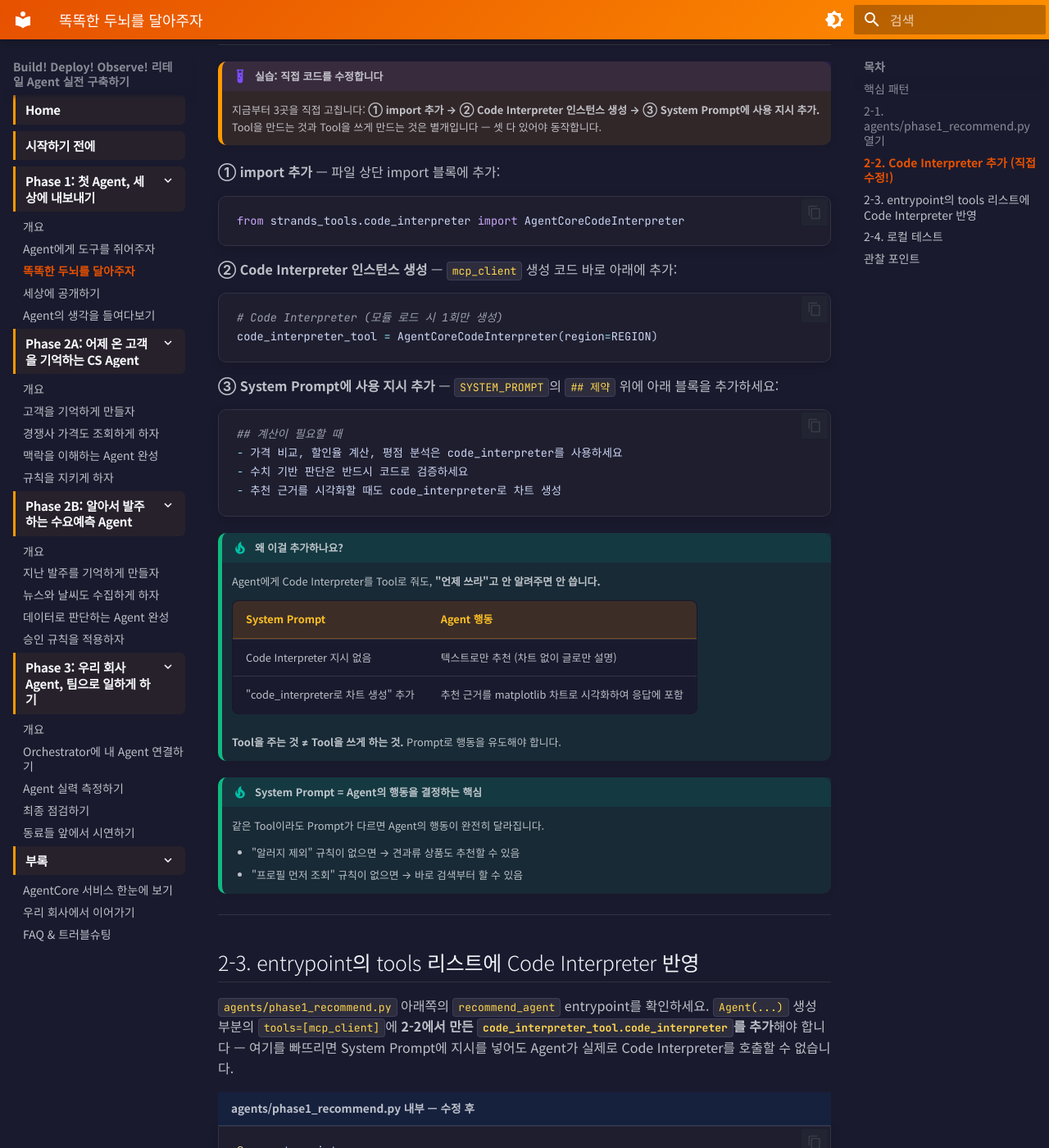
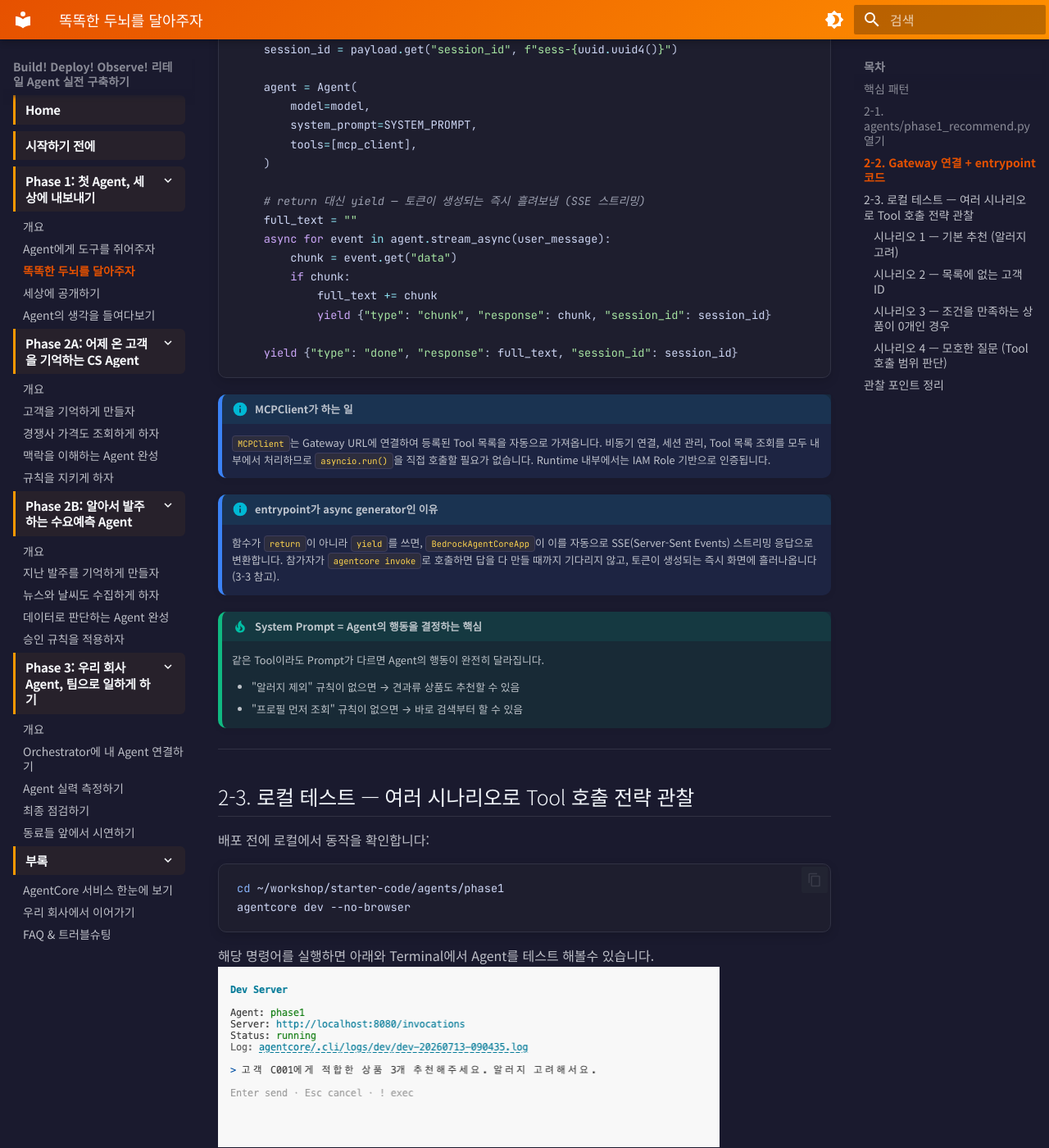
Before and after one commit to kjhyuok/rcg-agentcore-workshop-guide, an MkDocs documentation site: the page built from docs/phase1/step2-agent.md, in a window 1280 px wide and 1400 px high, scrolled down 2774 px. Shown: the whole window at 82% size. Built offline with MkDocs 1.6.1 and Material for MkDocs 9.7.7, drawn with Linux system fonts in a browser that asks for light colours; some of the changed text lies outside the part shown.

Commit message:
refactor: Phase 1에서 Code Interpreter를 빼고 시나리오 기반 Tool 관찰로 재구성
Code Interpreter로 생성한 이미지/차트가 현재 Agent entrypoint의 스트리밍
필터(event.get("data"))와 strands_tools의 AgentCoreCodeInterpreter
결과 처리(_create_tool_result가 content를 str()로 강제 변환) 두 곳에서
막혀 Playground 화면에 실제로 렌더링되지 않는 구조적 문제를 확인.
base64/S3 우회 방안은 지연시간(base64는 응답 생성에만 수십초~수분 추가)과
인프라 준비 부담이 커서, Phase 1의 필수 학습 요소에서는 제외하기로 결정.

대신 Gateway/Runtime/Observability라는 Phase 1 핵심 서비스는 유지하고,
같은 3개 Tool로 4가지 시나리오(기본 추천/신규 고객/조건 0건/모호한 질문)를
실행하며 Agent의 Tool 호출 전략과 정직성(지어내지 않기)을 관찰하는
실습으로 Step 2를 재구성. Code Interpreter는 Phase 3(선택 심화)로 이동.

- docs/phase1/step2-agent.md: Code Interpreter 추가 실습 제거, 시나리오 4개 추가
- docs/phase1/index.md: 아키텍처 다이어그램/개요에서 Code Interpreter 제거
- docs/index.md: 서비스 표/타임테이블/Phase 요약에서 Code Interpreter를 Phase 3로 이동
- docs/appendix/service-map.md: Code Interpreter 사용 Phase를 1→3(선택)으로 갱신,
  region 오타(us-east-1→us-west-2)도 함께 수정

Co-Authored-By: Claude Sonnet 5 <noreply@anthropic.com>

````diff
--- a/docs/phase1/index.md
+++ b/docs/phase1/index.md
@@ -1,13 +1,12 @@
-# Phase 1: 추천 Agent + 시각화
+# Phase 1: 추천 Agent
 
-고객이 "견과류 알러지가 있는데 뭐 추천해줄래요?"라고 물었습니다. 여러분의 Agent는 프로필을 확인하고, 알러지를 피하고, 취향에 맞는 상품을 골라 추천합니다. 그리고 추천 이유를 Python 코드로 시각화하여 매출 차트까지 응답에 포함합니다 — 이 모든 것이 AgentCore 위에서 동작합니다.
+고객이 "견과류 알러지가 있는데 뭐 추천해줄래요?"라고 물었습니다. 여러분의 Agent는 프로필을 확인하고, 알러지를 피하고, 취향에 맞는 상품을 골라 추천합니다. 신규 고객, 조건에 안 맞는 요청 등 다양한 시나리오에서 Agent가 Tool을 어떻게 판단하고 호출하는지도 함께 관찰합니다 — 이 모든 것이 AgentCore 위에서 동작합니다.
 
 !!! abstract "이 Phase에서 배우는 것"
     - **Gateway** — Lambda를 MCP Tool로 변환하여 Agent에 연결
-    - **Code Interpreter** — Agent가 Python으로 추천 이유 시각화 (매출 차트 생성)
     - **Runtime** — Agent를 HTTPS 엔드포인트로 배포
     - **Observability** — GenAI Dashboard에서 Trace 실시간 확인
-    - **핵심 패턴** — Agent = Model + Prompt + Gateway(Tools) + Code Interpreter(시각화)
+    - **핵심 패턴** — Agent = Model + Prompt + Gateway(Tools), 시나리오별 Tool 호출 전략
 
 ---
 
@@ -16,9 +15,9 @@
 | 항목 | 내용 |
 |------|------|
 | 소요 시간 | 60분 |
-| AgentCore 서비스 | Gateway, Runtime, Observability, Code Interpreter |
-| 만드는 것 | 상품 추천 Agent (HTTPS 엔드포인트 + 시각화) |
-| Tool 수 | 3개 (customer_profile, product_search, purchase_history) + Code Interpreter |
+| AgentCore 서비스 | Gateway, Runtime, Observability |
+| 만드는 것 | 상품 추천 Agent (HTTPS 엔드포인트) |
+| Tool 수 | 3개 (customer_profile, product_search, purchase_history) |
 
 ---
 
@@ -37,48 +36,35 @@ graph TB
         T3["purchase_history<br/>(Lambda)"]
     end
 
-    subgraph CI["🐍 Code Interpreter"]
-        PY["Python Sandbox<br/>matplotlib/pandas<br/>차트 생성 → 응답 포함"]
-    end
-
     subgraph OB["👁️ Observability"]
         TR["GenAI Dashboard<br/>X-Ray Trace"]
     end
 
     AG -->|MCP tool_use| GW
-    AG -->|코드 실행| CI
     RT -.->|자동 Trace| OB
 
     style RT fill:#fff3e0,stroke:#e65100
     style GW fill:#e3f2fd,stroke:#1565c0
-    style CI fill:#e8f5e9,stroke:#2e7d32
     style OB fill:#f3e5f5,stroke:#6a1b9a
 ```
-
-<!-- AWS 아이콘 버전 (롤백 시 이 블록만 삭제) -->
-<figure markdown>
-  ![Phase 1 Architecture](../assets/phase1_architecture.png){ width="600" }
-  <figcaption>AWS 서비스 아이콘 기반 아키텍처</figcaption>
-</figure>
 
 ---
 
 ## Steps
 
 1. [Gateway 생성 & Tool 등록](step1-gateway.md) — Lambda를 MCP Tool로 변환
-2. [Agent + Code Interpreter 연동](step2-agent.md) — Gateway Tool + Python 시각화를 결합한 Agent 구성
+2. [Agent 코드 작성 + 시나리오 테스트](step2-agent.md) — Gateway Tool을 결합한 Agent 구성, 여러 시나리오로 Tool 호출 전략 관찰
 3. [Runtime 배포](step3-runtime.md) — `agentcore deploy`로 HTTPS 엔드포인트 생성
 4. [Observability](step4-observability.md) — GenAI Dashboard에서 Trace 확인
 
 ---
 
-!!! note "Agent가 추천 이유를 Python 코드로 시각화합니다"
-    Code Interpreter를 통해 Agent는 단순 텍스트 응답이 아니라,
-    매출 데이터 기반 차트나 카테고리 분포 그래프를 Python으로 생성하여 응답에 포함합니다.
-    고객에게 "왜 이 상품을 추천했는지"를 데이터로 보여줍니다.
+!!! note "Agent가 상황에 따라 Tool 호출을 조절합니다"
+    신규 고객(구매 이력 없음), 조건을 만족하는 상품이 없는 경우, 특정 고객을 특정하지 않은 질문 등
+    다양한 시나리오에서 Agent가 Tool을 얼마나, 어떤 순서로 호출하는지가 다릅니다.
+    Step 2에서 이 차이를 직접 관찰하고, Step 4의 Trace로 다시 검증합니다.
 
 !!! tip "핵심 포인트"
     이 Phase가 끝나면 여러분의 Agent는 **이미 프로덕션 엔드포인트**입니다.
 
     로컬 Python이 아닙니다. 누구나 HTTPS로 호출할 수 있는 서비스가 됩니다.
-    Code Interpreter 덕분에 Agent가 **스스로 코드를 작성하고 실행**합니다.
--- a/docs/phase1/step2-agent.md
+++ b/docs/phase1/step2-agent.md
@@ -1,4 +1,4 @@
-# Step 2: Agent 코드 작성 + Code Interpreter 연동 <span class="badge-time">⏱️ 20분</span> <span class="badge-difficulty">★★☆</span>
+# Step 2: Agent 코드 작성 + 시나리오 테스트 <span class="badge-time">⏱️ 20분</span> <span class="badge-difficulty">★★☆</span>
 
 <div class="step-progress">
   <span class="step done">✓ Step 1 Gateway</span>
@@ -11,9 +11,10 @@
 </div>
 
 !!! info "이 Step의 목표"
-    Gateway에서 Tool 목록을 가져오고, **Code Interpreter**를 추가하여 **Agent를 구성**합니다.
+    Gateway에서 가져온 3개 Tool로 Agent를 구성하고, **여러 시나리오**로 호출하며
+    Agent가 상황에 따라 Tool을 얼마나, 어떤 순서로 쓰는지 관찰합니다.
 
-    Agent = Model + System Prompt + Gateway(Tools) + Code Interpreter
+    Agent = Model + System Prompt + Gateway(Tools)
 
 <div class="file-target">agents/phase1_recommend.py</div>
 
@@ -26,21 +27,17 @@
 from strands import Agent
 from strands.models import BedrockModel
 from strands.tools.mcp import MCPClient
-from strands_tools.code_interpreter import AgentCoreCodeInterpreter
 from mcp.client.streamable_http import streamablehttp_client
 
 # Gateway를 MCPClient로 래핑 (Tool 목록을 자동으로 가져옴)
 # 모듈 로드 시 1회만 생성 — 요청마다 새로 만들면 매번 MCP 핸드셰이크 비용이 붙음
 mcp_client = MCPClient(lambda: streamablehttp_client(GATEWAY_URL))
 
-# Code Interpreter 추가
-code_interpreter_tool = AgentCoreCodeInterpreter(region="us-west-2")
-
-# Agent 조립: Gateway(MCPClient) + Code Interpreter
+# Agent 조립: Gateway(MCPClient)의 Tool을 그대로 전달
 agent = Agent(
     model=model,
     system_prompt=SYSTEM_PROMPT,
-    tools=[mcp_client, code_interpreter_tool.code_interpreter]
+    tools=[mcp_client]
 )
 
 # stream_async로 토큰이 생성되는 즉시 yield — 답을 다 만들 때까지 기다리지 않음
@@ -50,11 +47,11 @@ async for event in agent.stream_async("사용자 질문"):
 ```
 
 `MCPClient`가 Gateway 연결과 Tool 목록 조회를 자동으로 처리합니다. Lambda ARN을 몰라도 됩니다.
-Code Interpreter를 추가하면 Agent가 데이터 분석이나 계산이 필요할 때 Python 코드를 실행할 수 있습니다.
+Agent는 System Prompt의 지시에 따라 `customer_profile` → `purchase_history` → `product_search` 순서로 Tool을 호출합니다.
 
 !!! tip "agent(prompt) vs agent.stream_async(prompt)"
     `agent("질문")`은 Agent가 답을 전부 만든 뒤에야 결과를 반환합니다 — Tool 호출이 몇 번 도는 동안 아무 반응이 없어 느리게 느껴집니다.
-    `agent.stream_async("질문")`은 토큰이 생성되는 즉시 하나씩 넘겨줍니다. `phase1_recommend.py`의 entrypoint는 이 방식을 씁니다(2-3 참고).
+    `agent.stream_async("질문")`은 토큰이 생성되는 즉시 하나씩 넘겨줍니다. `phase1_recommend.py`의 entrypoint는 이 방식을 씁니다(2-2 참고).
 
 ---
 
@@ -69,9 +66,9 @@ cd ~/workshop/starter-code
 source ~/workshop/.env.w001
 ```
 
-Explorer에서 `starter-code/agents/phase1_recommend.py`를 클릭하면, 아래처럼 **아직 Code Interpreter가 없는 상태**의 코드가 보입니다:
+Explorer에서 `starter-code/agents/phase1_recommend.py`를 클릭하여 코드를 확인하세요:
 
-```python title="agents/phase1_recommend.py — 현재 상태 (Code Interpreter 추가 전)"
+```python title="agents/phase1_recommend.py — 핵심 부분"
 import os
 import uuid
 from strands import Agent
@@ -96,65 +93,15 @@ model = BedrockModel(
 
 !!! warning "AWS_REGION 폴백값 확인"
     `REGION = os.environ.get("AWS_REGION", "us-west-2")`처럼 폴백값이 실제 배포 리전(`us-west-2`)과 같은지 확인하세요.
-    `.env.w001`을 source하지 않은 채로 실행하면 `AWS_REGION`이 비어 폴백값으로 넘어가는데, 이 값이 `us-east-1` 등 실제 배포 리전과 다르면 Gateway/Bedrock 모델 호출이 access-denied나 timeout으로 실패합니다 — region mismatch라는 게 에러 메시지에 명확히 드러나지 않아 헷갈리기 쉬우니 미리 확인해두세요.
-
-!!! tip "Code Interpreter가 필요한 이유"
-    상품 추천 시 가격 비교, 할인율 계산, 통계 분석 등을 Agent가 직접 Python 코드로 수행할 수 있습니다.
-    Gateway Tool만으로는 "이 상품들 중 가성비 1위는?"에 대한 정확한 계산이 어렵습니다.
+    `.env.w001`을 source하지 않은 채로 실행하면 `AWS_REGION`이 비어 폴백값으로 넘어가는데, 이 값이 실제 배포 리전과 다르면 Gateway/Bedrock 모델 호출이 access-denied나 timeout으로 실패합니다 — region mismatch라는 게 에러 메시지에 명확히 드러나지 않아 헷갈리기 쉬우니 미리 확인해두세요.
 
 ---
 
-## 2-2. Code Interpreter 추가 (직접 수정!)
+## 2-2. Gateway 연결 + entrypoint 코드
 
-!!! example "실습: 직접 코드를 수정합니다"
-    지금부터 3곳을 직접 고칩니다: **① import 추가 → ② Code Interpreter 인스턴스 생성 → ③ System Prompt에 사용 지시 추가.**
-    Tool을 만드는 것과 Tool을 쓰게 만드는 것은 별개입니다 — 셋 다 있어야 동작합니다.
+Agent가 Gateway에서 Tool을 가져와 호출하는 핵심 코드:
 
-**① import 추가** — 파일 상단 import 블록에 추가:
-
-```python
-from strands_tools.code_interpreter import AgentCoreCodeInterpreter
-```
-
-**② Code Interpreter 인스턴스 생성** — `mcp_client` 생성 코드 바로 아래에 추가:
-
-```python
-# Code Interpreter (모듈 로드 시 1회만 생성)
-code_interpreter_tool = AgentCoreCodeInterpreter(region=REGION)
-```
-
-**③ System Prompt에 사용 지시 추가** — `SYSTEM_PROMPT`의 `## 제약` 위에 아래 블록을 추가하세요:
-
-```python
-## 계산이 필요할 때
-- 가격 비교, 할인율 계산, 평점 분석은 code_interpreter를 사용하세요
-- 수치 기반 판단은 반드시 코드로 검증하세요
-- 추천 근거를 시각화할 때도 code_interpreter로 차트 생성
-```
-
-!!! tip "왜 이걸 추가하나요?"
-    Agent에게 Code Interpreter를 Tool로 줘도, **"언제 쓰라"고 안 알려주면 안 씁니다.**
-
-    | System Prompt | Agent 행동 |
-    |--------------|-----------|
-    | Code Interpreter 지시 없음 | 텍스트로만 추천 (차트 없이 글로만 설명) |
-    | "code_interpreter로 차트 생성" 추가 | 추천 근거를 matplotlib 차트로 시각화하여 응답에 포함 |
-
-    **Tool을 주는 것 ≠ Tool을 쓰게 하는 것.** Prompt로 행동을 유도해야 합니다.
-
-!!! tip "System Prompt = Agent의 행동을 결정하는 핵심"
-    같은 Tool이라도 Prompt가 다르면 Agent의 행동이 완전히 달라집니다.
-
-    - "알러지 제외" 규칙이 없으면 → 견과류 상품도 추천할 수 있음
-    - "프로필 먼저 조회" 규칙이 없으면 → 바로 검색부터 할 수 있음
-
----
-
-## 2-3. entrypoint의 tools 리스트에 Code Interpreter 반영
-
-`agents/phase1_recommend.py` 아래쪽의 `recommend_agent` entrypoint를 확인하세요. `Agent(...)` 생성 부분의 `tools=[mcp_client]`에 **2-2에서 만든 `code_interpreter_tool.code_interpreter`를 추가**해야 합니다 — 여기를 빠뜨리면 System Prompt에 지시를 넣어도 Agent가 실제로 Code Interpreter를 호출할 수 없습니다.
-
-```python title="agents/phase1_recommend.py 내부 — 수정 후"
+```python title="agents/phase1_recommend.py 내부"
 @app.entrypoint
 async def recommend_agent(payload: dict):
     user_message = payload.get("message", payload.get("prompt", ""))
@@ -163,7 +110,7 @@ async def recommend_agent(payload: dict):
     agent = Agent(
         model=model,
         system_prompt=SYSTEM_PROMPT,
-        tools=[mcp_client, code_interpreter_tool.code_interpreter],
+        tools=[mcp_client],
     )
 
     # return 대신 yield — 토큰이 생성되는 즉시 흘려보냄 (SSE 스트리밍)
@@ -184,9 +131,15 @@ async def recommend_agent(payload: dict):
     함수가 `return`이 아니라 `yield`를 쓰면, `BedrockAgentCoreApp`이 이를 자동으로 SSE(Server-Sent Events) 스트리밍 응답으로 변환합니다.
     참가자가 `agentcore invoke`로 호출하면 답을 다 만들 때까지 기다리지 않고, 토큰이 생성되는 즉시 화면에 흘러나옵니다 (3-3 참고).
 
+!!! tip "System Prompt = Agent의 행동을 결정하는 핵심"
+    같은 Tool이라도 Prompt가 다르면 Agent의 행동이 완전히 달라집니다.
+
+    - "알러지 제외" 규칙이 없으면 → 견과류 상품도 추천할 수 있음
+    - "프로필 먼저 조회" 규칙이 없으면 → 바로 검색부터 할 수 있음
+
 ---
 
-## 2-4. 로컬 테스트
+## 2-3. 로컬 테스트 — 여러 시나리오로 Tool 호출 전략 관찰
 
 배포 전에 로컬에서 동작을 확인합니다:
 
@@ -198,7 +151,10 @@ agentcore dev --no-browser
 해당 명령어를 실행하면 아래와 Terminal에서 Agent를 테스트 해볼수 있습니다.
 ![Open Folder](../assets/images/phase1/phase1_2-3.png)
 
-예시 입력값
+같은 Agent에게 아래 4가지 시나리오를 순서대로 입력해보고, **매번 Tool을 어떤 순서·횟수로 호출하는지** 비교하세요.
+
+### 시나리오 1 — 기본 추천 (알러지 고려)
+
 ```bash
 고객 C001에게 적합한 상품 3개 추천해주세요. 알러지 고려해서요
 ```
@@ -206,17 +162,47 @@ agentcore dev --no-browser
 ??? success "정상 출력 예시"
     ![Open Folder](../assets/images/phase1/phase1_2-3-result.png)
 
+    조건을 만족하는 상품이 3개보다 적으면 Agent는 있는 만큼만 추천합니다 — 억지로 3개를 채우려고 존재하지 않는 상품을 만들어내지 않도록 System Prompt에 명시되어 있습니다.
 
-    조건을 만족하는 상품이 3개보다 적으면 Agent는 있는 만큼만 추천합니다 — 억지로 3개를 채우려고 존재하지 않는 상품을 만들어내지 않도록 System Prompt에 명시되어 있습니다.
+### 시나리오 2 — 목록에 없는 고객 ID
+
+```bash
+고객 C099에게 상품을 추천해주세요
+```
+
+!!! tip "C099는 워크샵 Mock 데이터에 없는 임의의 ID입니다"
+    `customer_profile`/`purchase_history`가 이 ID를 빈 결과로 주는지, 에러를 내는지는 Mock Lambda 구현에 따라 다를 수 있습니다.
+    어느 쪽이든 **관찰 대상**입니다 — Agent가 빈 결과/에러를 받고도 상품을 지어내서 추천하면 안 됩니다.
+
+**관찰 포인트**: Tool 결과가 비어있거나 에러일 때, Agent가 이를 어떻게 처리하는지 확인하세요. "이미 구매한 상품은 추천하지 않음" 규칙을 지킬 데이터가 없을 때 Agent가 임의로 상품을 지어내지 않고, 있는 정보만으로 정직하게 답하는지가 핵심입니다.
+
+### 시나리오 3 — 조건을 만족하는 상품이 0개인 경우
+
+```bash
+고객 C001에게 견과류 성분이 들어간 상품만 추천해주세요
+```
+
+**관찰 포인트**: System Prompt의 "알러지 성분 포함 상품은 절대 제외" 규칙과 "견과류만 추천해달라"는 사용자 요청이 충돌합니다. Agent가 규칙을 우선시해서 "추천 가능한 상품이 없습니다"라고 정직하게 답하는지, 아니면 사용자 요청에 따라 규칙을 어기는지 확인하세요.
+
+### 시나리오 4 — 모호한 질문 (Tool 호출 범위 판단)
+
+```bash
+요즘 잘 나가는 상품이 뭐예요?
+```
+
+**관찰 포인트**: 특정 고객 ID가 없는 질문입니다. Agent가 `customer_profile`을 호출하지 않고 바로 `product_search`만으로 답하는지, 아니면 고객 정보를 먼저 물어보는지 확인하세요. System Prompt의 "고객 프로필을 먼저 조회" 규칙이 특정 고객을 전제로 한 규칙인지, 모든 질문에 무조건 적용되는 규칙인지가 여기서 드러납니다.
 
 ---
 
-## 관찰 포인트
+## 관찰 포인트 정리
 
-!!! abstract "실행 결과에서 아래를 확인하세요"
+!!! abstract "4가지 시나리오에서 공통으로 확인할 것"
     - ✅ Agent가 Gateway를 통해 **3개 Tool을 자동으로 인식**했는가?
-    - ✅ `customer_profile` → `purchase_history` → `product_search` 순서로 호출했는가?
-    - ✅ 알러지(견과류) 상품을 정확히 제외했는가?
+    - ✅ 상황에 따라 Tool 호출 순서·횟수가 달라지는가, 아니면 항상 고정된 순서로 호출하는가?
+    - ✅ Tool 결과가 비어있거나 조건에 안 맞을 때, 있는 그대로 정직하게 답하는가 (지어내지 않는가)?
+    - ✅ System Prompt의 규칙과 사용자 요청이 충돌할 때 어느 쪽을 우선하는가?
+
+    Step 4의 Observability에서 이 시나리오들의 Trace를 다시 확인하며 "왜 이렇게 호출했는지"를 검증합니다.
 
 ---
 
````
Also changed, not shown: docs/appendix/service-map.md (+5 -5 lines), docs/index.md (+4 -4 lines).
